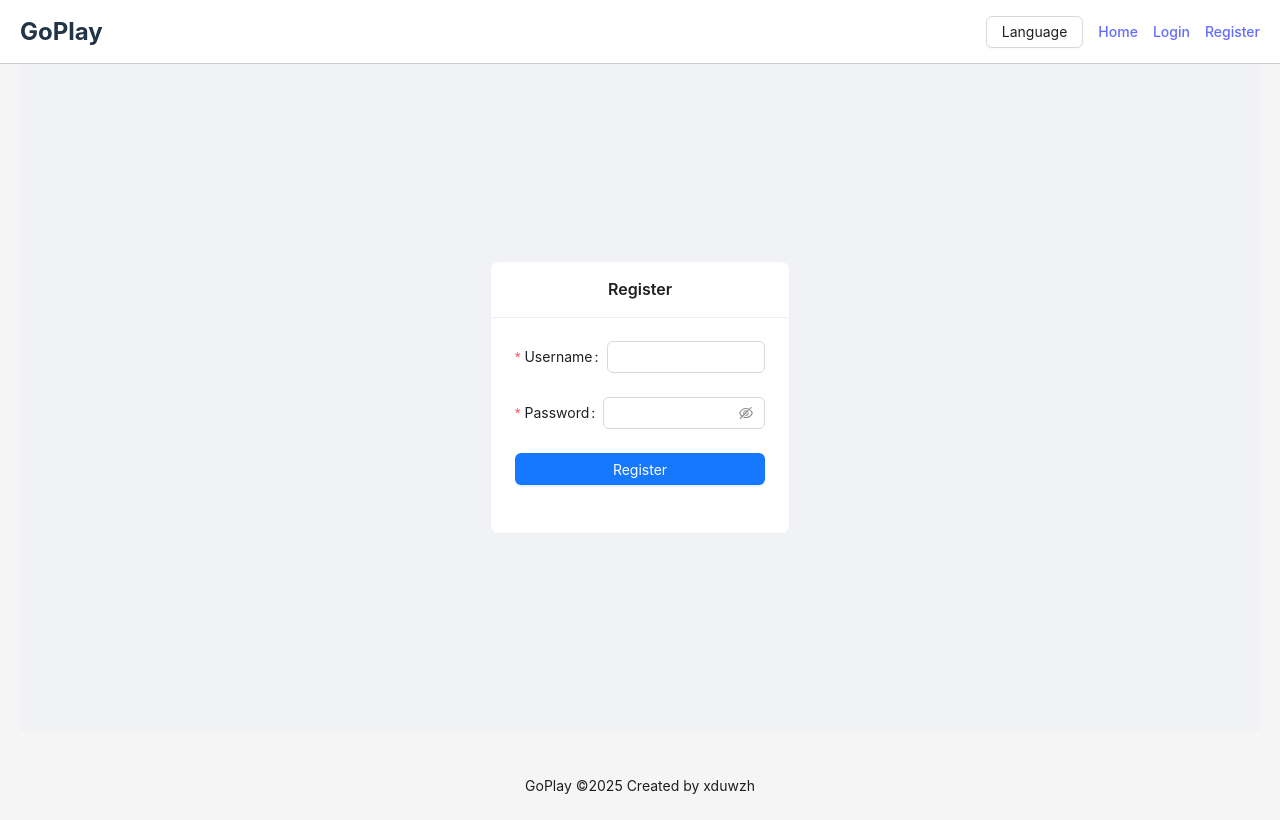
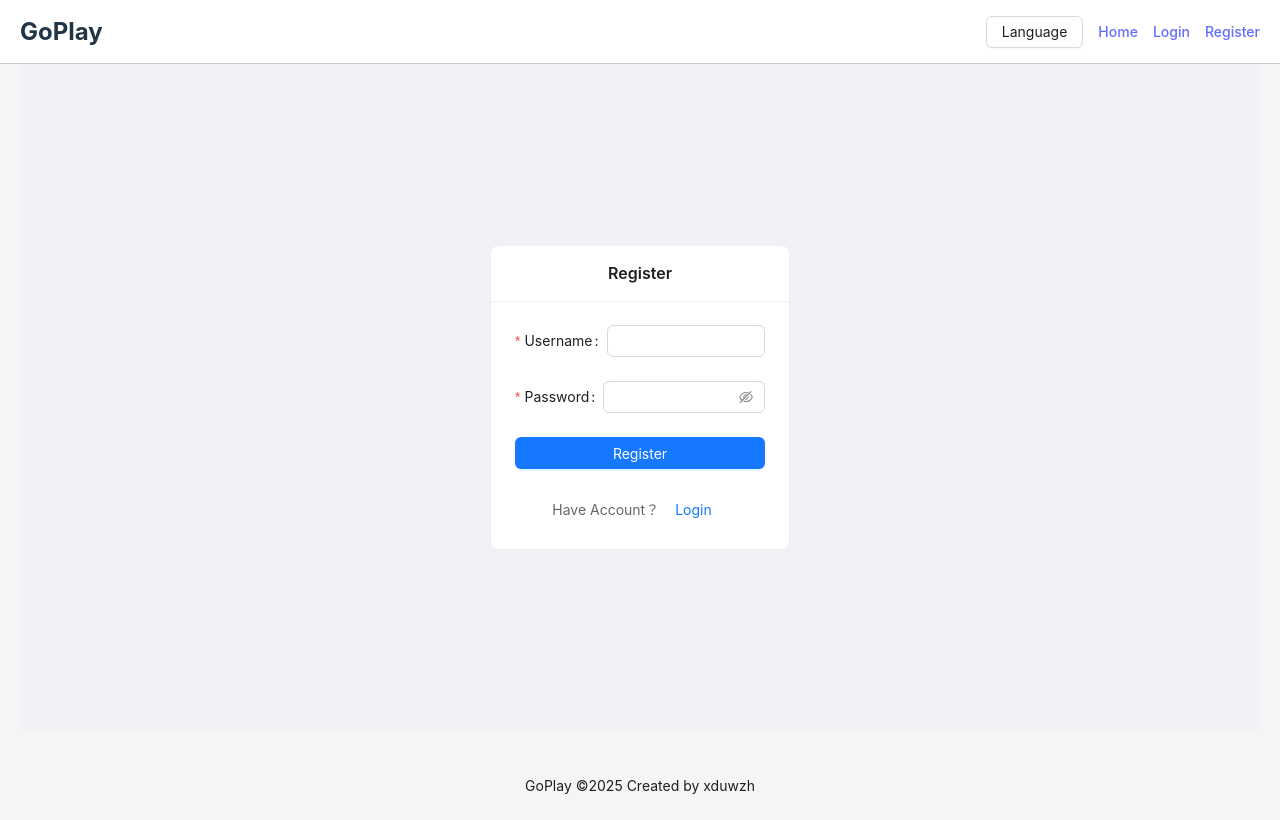
Before and after one commit to xduwzh/GoPlay, a React (Vite) app in the folder frontend/: page /register in a window 1280 px wide. Built offline with nearby package versions, Linux system fonts and the light colour scheme.

Commit message:
Register page update

```diff
--- a/frontend/src/pages/Register.tsx
+++ b/frontend/src/pages/Register.tsx
@@ -61,6 +61,12 @@ const Register: React.FC = () => {
             </Button>
           </Form.Item>
         </Form>
+        <div style={{ marginTop: 12 }}>
+          <span style={{ color: "#666" }}>Have Account？</span>
+          <Button type="link" onClick={() => navigate("/login")}>
+            Login
+          </Button>
+        </div>
       </Card>
     </div>
   );
```
